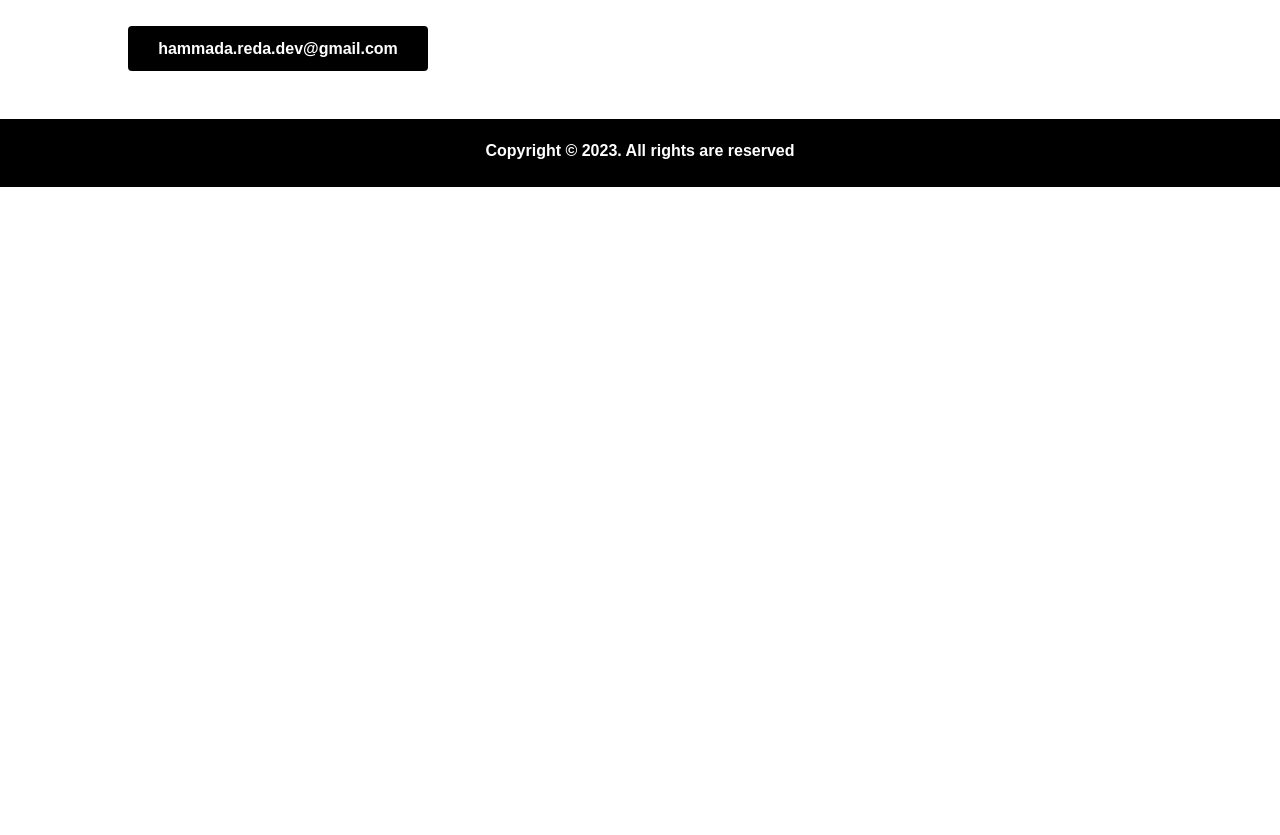
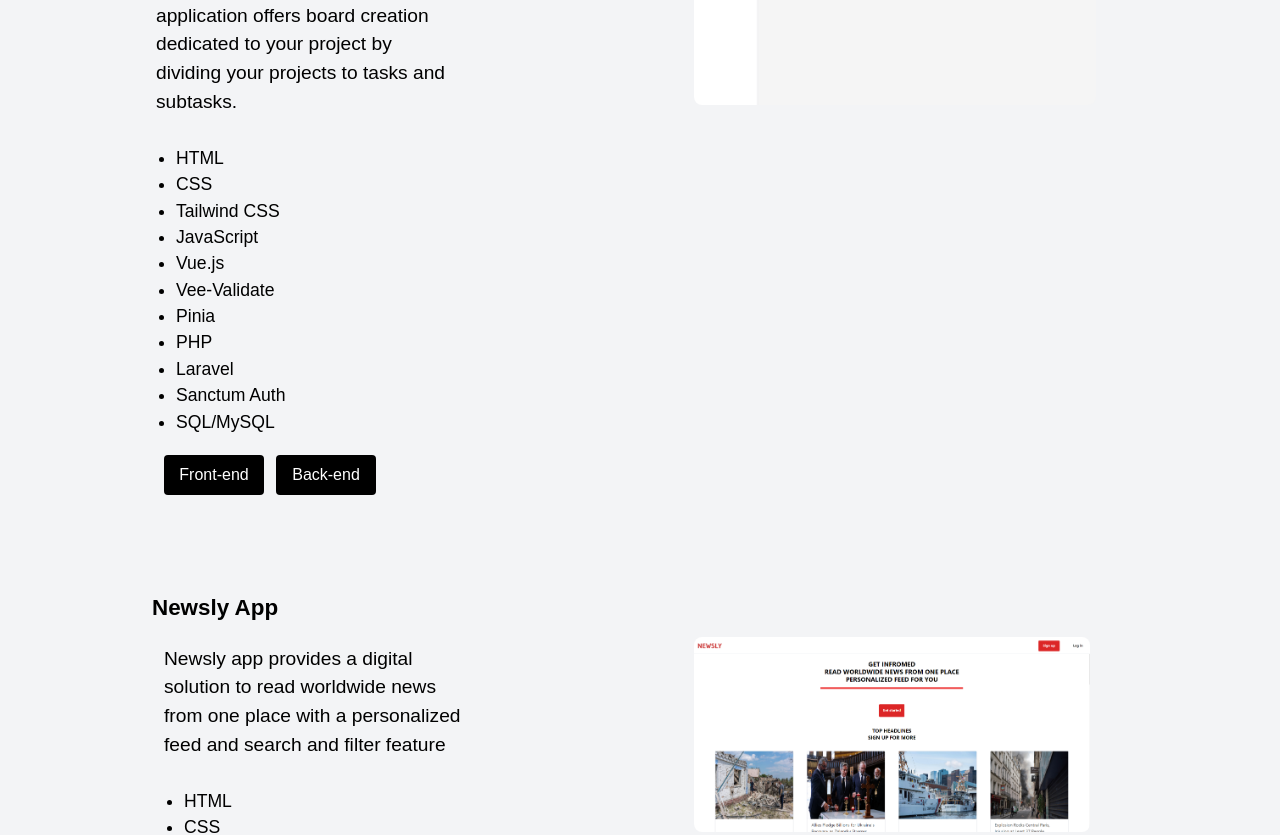
Before and after one commit to Reda-Hammada/portfolio-reda, a React (Create React App) app: page / in a window 1280 px wide. Shown: the part 1845-2680 px from the top of the page. Before the commit the page ends 2032 px from the top, so only its background shows below. Built offline with nearby package versions, Linux system fonts and the light colour scheme.

Commit message:
projection section added

```diff
--- a/src/App.tsx
+++ b/src/App.tsx
@@ -7,6 +7,7 @@ import About from './components/About/About';
 import Footer from './components/Footer/Footer';
 // import Project from './components/Project/Project';
 import Contact from './components/Contact/Contact';
+import Project from './components/Project/Project';
 
 function App() {
     return (
@@ -15,8 +16,10 @@ function App() {
         <Hero />
         <About />
         <Skills />
+        <Project />
         <Contact />
         <Footer />
+
     </div>
     )
 }
--- a/src/components/Contact/Contact.tsx
+++ b/src/components/Contact/Contact.tsx
@@ -3,7 +3,7 @@ import ReusableButton from '../Button/ReusableButton';
 
 const Contact = () => {
   return (
-    <div className='w-[100%] mb-12'>
+    <div className='w-[100%] pb-12  pt-7  '>
         <div className='max-[800px]:text-center max-[800px]:w-[80%] max-[800px]:mr-auto max-[800px]:ml-auto w-[80%]  mt-5 mb-6 ml-28'>
             <h2 className='font-[900] text-[2rem]'>Get in Touch</h2>
 
@@ -11,9 +11,9 @@ const Contact = () => {
         <div className='w-[80%] max-[800px]:w-[100%] ml-32 max-[800px]:w-[85%] w-[80%] max-[800px]:ml-auto max-[800px]:mr-auto '>
             <p className='w-[60%] max-[800px]:text-center max-[800px]:w-[100%] text-[1.2rem]'>Are you looking for a fast-performing and user-friendly website to represent your product or business? or looking for any kind of consultation? or want to ask questions? or have some advice for me or just want to say "Hi 👋" in any case feel free to Let me know. I will do my best to respond back. 😊 The quickest way to reach out to me is via email.</p>
         </div>
-        <div className='ml-32'>
+        <div className='ml-32 max-[800px]:ml-0 max-[800px]:text-center'>
             <a href="mailto:hammada.reda.dev@gmail.com">
-                <ReusableButton  className='bg-black text-white rounded  mt-5  w-[300px] h-[45px] hover:border-[#147efb] hover:bg-white pt-2 pb-2   hover:text-[#147efb]  font-bold '
+                <ReusableButton  className='bg-black text-white rounded  mt-5  w-[300px] h-[45px] hover:border-[#147efb] hover:bg-white  pt-2 pb-2   hover:text-[#147efb]   font-bold '
                 text='hammada.reda.dev@gmail.com'/>
             </a>
         </div>
--- a/src/components/Footer/Footer.tsx
+++ b/src/components/Footer/Footer.tsx
@@ -2,7 +2,7 @@ import React from 'react'
 
 const Footer = () => {
   return (
-    <div className='mt-8 text-white bg-black  text-center font-[900] pt-5 pb-6   h-content'>
+    <div className='   text-white bg-black  text-center font-[900] pt-5 pb-6   h-content'>
         <p>Copyright © 2023. All rights are reserved</p>
     </div>
   )
--- a/src/components/Hero/Hero.tsx
+++ b/src/components/Hero/Hero.tsx
@@ -5,7 +5,7 @@ import { SocialIcon } from 'react-social-icons'
 
 const Hero = () => {
   return (
-   <div className='bg-gray-100 justify-evenly pb-12 pt-32 ml-auto mr-auto flex  flex-wrap w-[100%]'>
+   <div className='bg-gray-100  justify-evenly pb-12 pt-32 ml-auto mr-auto flex  flex-wrap w-[100%]'>
         <section className='mt-7 lg:w-[50%] max-[800px]:text-center max-[800px]:order-1 max-[800px]:w-[91%]'>
             <h2 className='text-[#2d2e32] m font-[900] text-[2.5rem]'>
                 Full stack web developer
@@ -13,9 +13,11 @@ const Hero = () => {
             <p className='font-thin max-[800px]:w-[100%] max-[800px]:text-center text-xl lg:w-[75%] mt-2'>
                 Hey, I am Reda a passionate web developer based in Morocco
             </p>
-            <div>
+            <div >
+                <a href='https://drive.google.com/uc?export=download&id=1HH7fxsuzIZvBBIT09kaOGEMfEPmZ7cT_'>
                 <ReusableButton text='Download my resume'
                                 className='bg-black text-white rounded hover:shadow-2xl mt-5 w-[200px] h-[40px]' />
+                </a>
             </div>
             <div className='mt-9'>
                 <SocialIcon className=''
--- a/src/components/List/List.tsx
+++ b/src/components/List/ReusableList.tsx
@@ -1,8 +1,6 @@
 import React from 'react'
 import { ListType } from './List.type';
 
-const List = (props:ListType) => {
+export const ReusableList = (props:ListType) => {
   return (<li className={props.className}>{props.text}</li>)
 }
-
-export default List
--- a/src/components/Skills/Skills.tsx
+++ b/src/components/Skills/Skills.tsx
@@ -14,12 +14,12 @@ import Git from '../../assets/images/git-icon.svg'
 
 const Skills = () => {
   return (
-    <section className='bg-gray-100 w-[100%] pb-32 max-[800px]:pl-0 pl-32 pt-12 mb-16'>
+    <section className='bg-gray-100 w-[100%] pb-32 max-[800px]:pl-0 pl-32 pt-12 '>
 
-        <div className=' max-[800px]:w-[95%] max-[800px]:mr-auto  max-[800px]:ml-auto w-[100%]   mt-10 mr-4 font-[900] text-[2rem]   '>
+        <div className=' max-[800px]:w-[100%] max-[800px]:mr-auto  max-[800px]:ml-auto w-[100%]   mt-10 mr-4 font-[900] text-[2rem]   '>
           <h2 className='max-[800px]:text-center'>Skills</h2>
         </div>
-        <div className='flex justify-start max-[800px]:w-[95%] max-[800px]:mr-auto max-[800px]:ml-auto flex-wrap mt-7 w-[100%]'>
+        <div className='flex justify-start max-[800px]:w-[95%] max-[800px]:justify-center mr-auto ml-auto max-[800px]:mr-auto max-[800px]:ml-auto flex-wrap mt-7 w-[100%]'>
             <ReusableImage
                imgContainerStyle='w-[110px] ml-3 mt-4  rounded shadow-sm text-center bg-white'
                imgStyle='w-[50%] max-[800px]:mb-3 ml-auto mr-auto mt-5 mb-3'
--- a/src/components/project/DisplayProject.tsx
+++ b/src/components/project/DisplayProject.tsx
@@ -1,24 +1,59 @@
-  import React from 'react'
+  import React, { ReactNode } from 'react'
   import { ProjectTypeProps } from './Project.type';
   import ReusableImage from '../ImageComponent/ReusableImage';
+  import {ReusableList} from '../List/ReusableList';
+  import ReusableButton from '../Button/ReusableButton';
+
+  export const DisplayProject = (props:ProjectTypeProps) => {
+    const {containerStyle,img,title,description,linkFront,linkBack,linkLive,List,sourceCode} = props;
+    return (
+      <div  className={containerStyle}>
+          <div className='w-[60%] max-[800px]:w-[100%] '>
+              <h3 className='font-[900] text-[1.4rem]'>{title}</h3>
+
+          </div>
+          <div className=' w-[100%] flex mt-3 '>
+            <div className='w-[100%] flex-col'>
+              <p className='mt-2 ml-3 text-[1.2rem] w-[60%] max-[800px]:w-[100%]'>{description}</p>
+              <ul className='list-disc mt-7 '>
+              {List.map((listItem,index)=>(
+                <ReusableList key={index} text={listItem} className='ml-8  text-[1.1rem]  ' />
+                ))}
+              </ul>
+              <div className='flex ml-2'>
+              {linkFront !== undefined ? <div>
+                <a href={linkFront} target='_blank'>
+                  <ReusableButton  text='Front-end'  className={'bg-black ml-3 text-white rounded hover:shadow-2xl mt-5 w-[100px] h-[40px]'} />
+
+                  </a>
+              </div>: null}
+              {linkBack !== undefined ? <div>
+                <a href={linkBack} target='_blank'>
+                  <ReusableButton  text='Back-end'  className={'bg-black ml-3 text-white rounded hover:shadow-2xl mt-5 w-[100px] h-[40px]'} />
+
+                  </a>
+              </div>: null}
+              {sourceCode !== undefined ? <div>
+                <a href={sourceCode} target='_blank'>
+                  <ReusableButton  text='source code'  className={'bg-black ml-3 text-white rounded hover:shadow-2xl mt-5 w-[110px] h-[40px]'} />
+
+                  </a>
+              </div>: null}
+              </div>
+            </div>
+            <ReusableImage imgContainerStyle='w-[100%] '
+                            imgStyle='w-[80%] ml-12 mt-26   rounded-lg'
+                            src={img}
+                            alt='project image'
+
+                            />
 
 
-  export const DisplayProject = (props:ProjectTypeProps) => {
-    const {containerStyle,img,title,description,linkFront,linkBack,List} = props;
-    return (
-      <div  className={containerStyle}>
-          <div className=''>
-            <h3>{title}</h3>
-            <p>{description}</p>
-            <ul>
-              {List}
-            </ul>
           </div>
-            <ReusableImage imgContainerStyle=''
-                            imgStyle=''
-                            src={img}
-                            alt=''
-                            />
+          <div className='w-[100%]'>
+
+          </div>
+
         <div>
 
         </div>
--- a/src/components/project/Project.tsx
+++ b/src/components/project/Project.tsx
@@ -1,21 +1,87 @@
   import React from 'react'
   import { DisplayProject } from './DisplayProject';
   import  manageme from '../../assets/images/manageme.png'
-  import List from '../List/List';
+  import newsly from '../../assets/images/newsly.png'
+  import EnviScope from '../../assets/images/envi.png'
+  import SnapApp from '../../assets/images/snapApp.png'
+  import todoApp from '../../assets/images/light.png'
+  import library from '../../assets/images/librarymanagerapp.png'
+  import EasyBank from '../../assets/images/easybanklandingpage.png'
+  import weatherApp  from '../../assets/images/weatherapp.png'
+
   const Project = () => {
     return (
-      <section>
-        <div className='W-[100%] mt-5'>
-          <h2>Projects</h2>
-          <DisplayProject containerStyle='flex flex-wrap w-[70%] justify-between pl-4 pr-4'
-                          title='Manageme'
-                          description='Manageme provides a digital solution to manage your project effortlessly using Kanban style.The application offers board creation dedicated to your project by dividing your projects to tasks and subtasks.'
-                          img={manageme}
-                          List = <List  text='' className=''/>
-                          linkFront=''
-                          />
+      <section className=' w-[100%] bg-gray-100  pb-28   max-[800px]:pl-0 pl-32 pt-6 '>
+      <div className='W-[100%] mt-5'>
+        <div className=' max-[800px]:w-[95%] max-[800px]:mr-auto  max-[800px]:ml-auto w-[100%]   mt-10 mr-4 font-[900] text-[2rem]   '>
+          <h2 className='max-[800px]:text-center'>Projects</h2>
+        </div>
+          <DisplayProject containerStyle='flex flex-wrap   mt-7 mb-12  w-[90%] rounded-md justify-between pl-4 pr-4  p-6  '
+                            title='Manageme'
+                            description='Manageme provides a digital solution to manage your project effortlessly using Kanban style.The application offers board creation dedicated to your project by dividing your projects to tasks and subtasks.'
+                            img={manageme}
+                            linkFront='https://github.com/Reda-Hammada/manageme'
+                            linkBack='https://github.com/Reda-Hammada/task-management-app-api-.git'
+                            List={['HTML','CSS','Tailwind CSS','JavaScript','Vue.js','Vee-Validate','Pinia','PHP','Laravel','Sanctum Auth','SQL/MySQL']}
+
+                            />
+          <DisplayProject containerStyle='flex   flex-wrap  mt-7  w-[90%] rounded-md justify-between  p-6  '
+                            title='Newsly App'
+                            description='Newsly app provides a digital solution to read worldwide news from one place with a personalized feed and search and filter feature'
+                            img={newsly}
+                            List={['HTML','CSS','Tailwind CSS','JavaScript','React.js','use-form-hook','Redux','Openews and New York times API','PHP','Laravel','Sanctum Auth','SQL/MySQL']}
+                            linkFront='https://github.com/Reda-Hammada/newsly-app'
+                            linkBack='https://github.com/Reda-Hammada/newsly-app-API'
+                            />
+
+            <DisplayProject containerStyle='flex   flex-wrap  mt-7  w-[90%] rounded-md justify-between pl-4 pr-4 p-6  '
+                            title='EnviScope'
+                            description='EnviScope is a website I built using ReactJs and PHP MVC framework to build a content management dashboad for a design office based in Tangier,Morocco'
+                            img={EnviScope}
+                            List={['HTML','CSS','JavaScript','React.js','PHP(MVC Framework)', 'SQL/MySQL']}
+                            linkFront='https://github.com/Reda-Hammada/enviscope'
+                            linkBack='https://github.com/Reda-Hammada/enviscope-dashboard'
+                            />
+
+            <DisplayProject containerStyle='flex  flex-wrap   mt-7  w-[90%] rounded-md justify-between pl-4 pr-4 p-6  '
+                            title='Snap App'
+                            description='Snap app is a challenge I took on Frontend mentor to test my Reactjs knowledge and skills.'
+                            img={SnapApp}
+                            List={['HTML','CSS','JavaScript','React.js']}
+                            linkFront='https://github.com/Reda-Hammada/snap-app'
+                            />
 
 
+              <DisplayProject containerStyle='flex  flex-wrap   mt-7  w-[90%] rounded-md justify-between pl-4 pr-4 p-6  '
+                            title='TODO App'
+                            description='TODO-list is an application to manage your daily small tasks with simple CRUD, authentication and dark light theme mode .'
+                            img={todoApp}
+                            List={['Laravel','PHP','SQL/MySQL','javascript','CSS','HTML']}
+                            sourceCode='https://github.com/Reda-Hammada/todo-app'
+                            />
+
+              <DisplayProject containerStyle='flex  flex-wrap   mt-7  w-[90%] rounded-md justify-between pl-4 pr-4 p-6  '
+                            title='Library Manager Application(CRUD)'
+                            description='A library manager application that helps librarians keep record on books(title,author,price, date of publish,type)'
+                            img={library}
+                            List={['HTML','CSS','JavaScript']}
+                            linkFront='https://github.com/Reda-Hammada/Project-7-Management-of-books-in-a-library-v1'
+                            />
+
+              <DisplayProject containerStyle='flex  flex-wrap   mt-7  w-[90%] rounded-md justify-between pl-4 pr-4 p-6  '
+                            title='Easy Bank Landing page'
+                            description='Easy Bank is a landing page for digital banking application                          '
+                            img={EasyBank}
+                            List={['HTML','CSS3 (flexbox 12 columns library)','JavaScript']}
+                            linkFront='https://github.com/Reda-Hammada/Easy-Bank-Landingpage'
+                            />
+              <DisplayProject containerStyle='flex  flex-wrap   mt-7  w-[90%] rounded-md justify-between pl-4 pr-4 p-6  '
+                            title='Weather App'
+                            description='Weather App is an application that provides details about the weathers based on the searched city'
+                            img={weatherApp}
+                            List={['HTML','CSS','JavaScript','Ajax','fetch API']}
+                            linkFront='https://github.com/Reda-Hammada/Weather-API-Project.git'
+                            />
         </div>
       </section>
     )
--- a/src/components/project/Project.type.ts
+++ b/src/components/project/Project.type.ts
@@ -8,5 +8,7 @@ export type ProjectTypeProps = {
     img:string,
     linkFront?:string,
     linkBack?:string,
-    List:ReactNode,
+    sourceCode?:string,
+    linkLive?:string,
+    List:string[] ,
 }
```
Also changed, not shown: src/components/Navbar/Navbar.tsx (+17 -13 lines).
